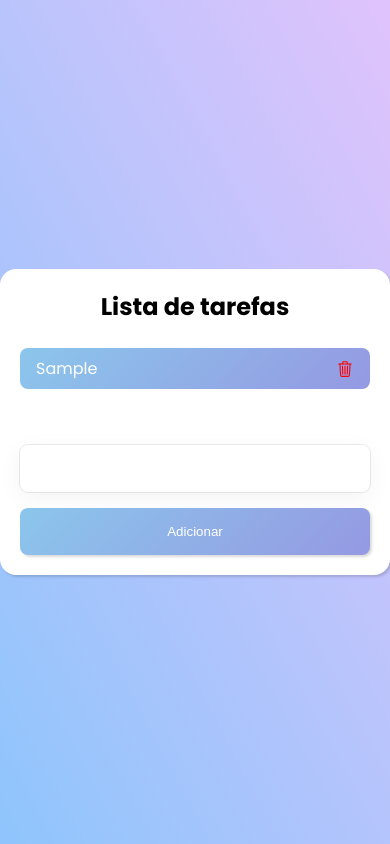
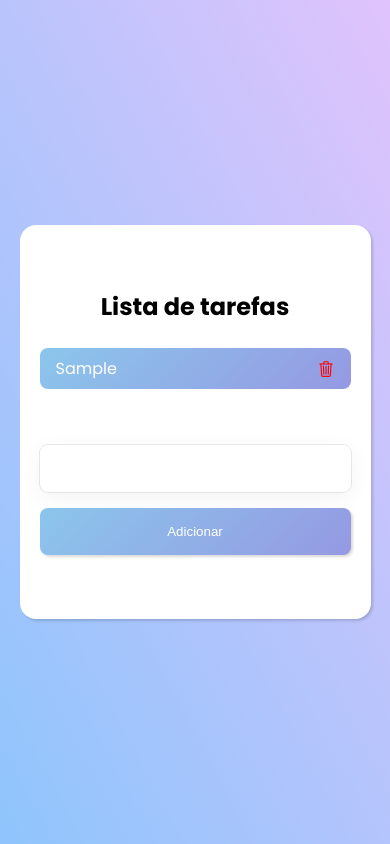
Before and after one commit to brunobarross/todolist, a plain HTML site: page index.html in a window 390 px wide. Both pictures are taken after typing "Sample" into the empty fields and a click on the button "Adicionar". Drawn offline with nearby package versions, Linux system fonts and the light colour scheme.

Commit message:
Add files via upload

```diff
--- a/app.js
+++ b/app.js
@@ -14,6 +14,9 @@ function adicionarTarefa() {
         deletarTarefa();
         inputTarefa.value ='';
         inputTarefa.focus();
+        console.log(Arraytarefas);
+
+
 
     }
 
@@ -38,6 +41,8 @@ function criarElemento(elemento, elementoPai) {
     elementoPai.appendChild(novoElemento);
     criarBotao(novoElemento);
     Arraytarefas.push(novoElemento);
+
+
 
 
 }
@@ -69,6 +74,8 @@ function deletarTarefa() {
     btnClose.forEach((botao, index) => {
        botao.addEventListener('click', (e)=> {
            lista[index].remove();
+            Arraytarefas.splice(index);
+
         });
 
     })
@@ -83,7 +90,6 @@ function deletarTarefa() {
 
 
 
-
 btnAdd.addEventListener('click', adicionarTarefa);
 
 window.addEventListener('keypress', adicionarComEnter);
--- a/style.css
+++ b/style.css
@@ -25,7 +25,7 @@ ul {
 
 }
 ::-webkit-scrollbar-thumb {
-    background: red;
+    background: #CDC4FD;
     border-radius: 8px;
 
 
@@ -38,7 +38,7 @@ body {
     height: 100vh;
 
     font-family: "Poppins", sans-serif;
-    scrollbar-face-color: red;
+
 
 }
 
@@ -81,7 +81,7 @@ main {
 .tarefa-wrapper{
     overflow-y: scroll;
     max-height: 300px;
-    padding-bottom: 64px;
+    margin-bottom: 64px;
     display: flex;
     flex-direction: column;
     align-items: center;
@@ -169,8 +169,8 @@ main {
 @media(max-width: 1024px){
 
     .app{
-        padding: 20px;
-        width: 100%;
+        padding: 64px 20px;
+        width: 90%;
         max-width: 400px;
 
     }
```
